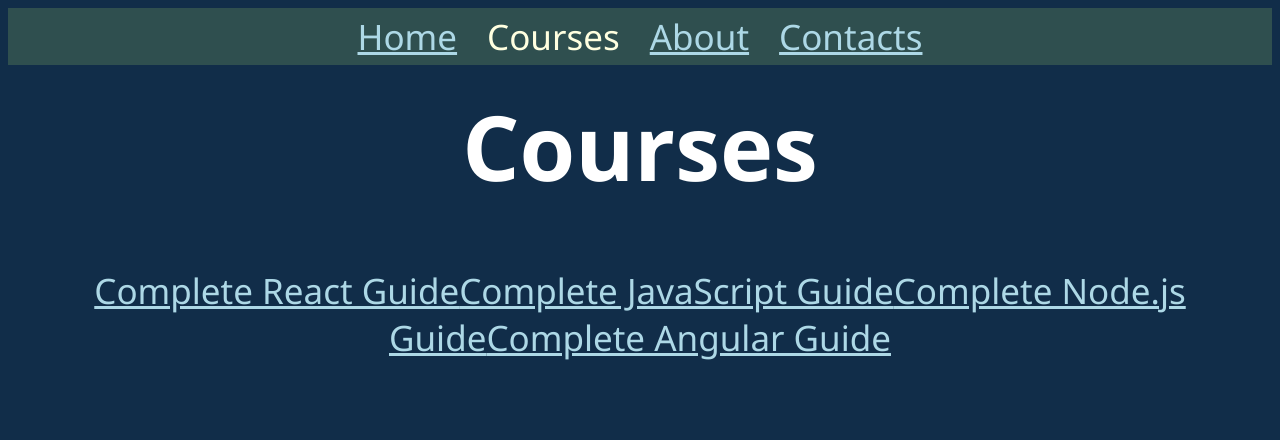
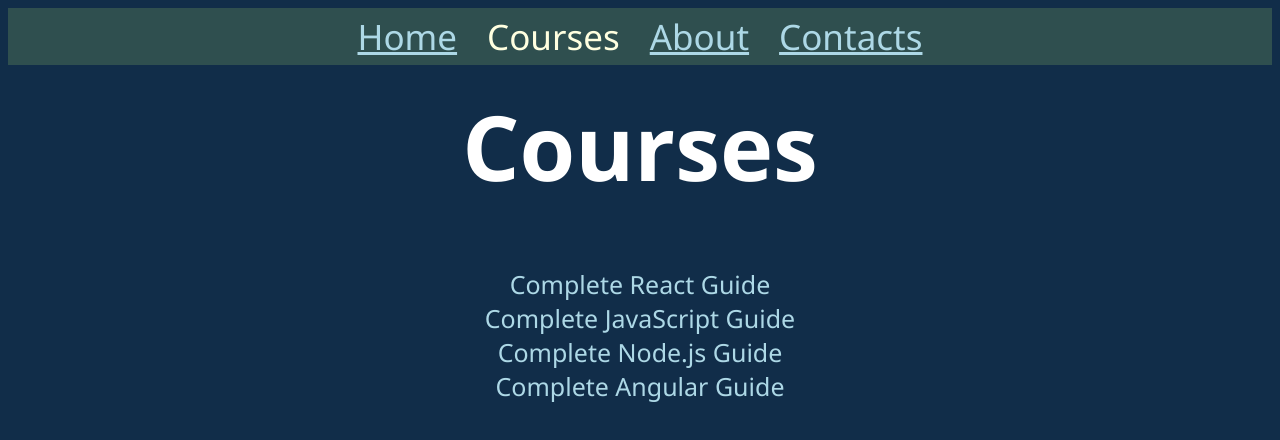
Before and after one commit to DenisKulik/react-router, a React (Create React App) app: page /react-router/courses in a window 1280 px wide. Shown: the top 440 px of the page. Built offline with nearby package versions, Linux system fonts and the light colour scheme.

Commit message:
add courses link styles

```diff
--- a/src/App.css
+++ b/src/App.css
@@ -11,6 +11,15 @@
 .activeLink {
     color: lightyellow;
     text-decoration: none;
+}
+
+.courseLink {
+    font-size: 25px;
+    text-decoration: none;
+}
+
+.courseLink:hover {
+    text-decoration: underline;
 }
 
 h1 {
--- a/src/components/Courses.jsx
+++ b/src/components/Courses.jsx
@@ -1,13 +1,18 @@
+import { Link } from 'react-router-dom';
 import courses from '../data/courses';
-import { Link } from 'react-router-dom';
 
 export default function Courses() {
     return (
         <>
             <h1>Courses</h1>
             {courses.map((course) => {
-                return <Link key={course.id}
-                             to={course.slug}>{course.title}</Link>;
+                return (
+                    <div key={course.id}>
+                        <Link to={course.slug} className="courseLink">
+                            {course.title}
+                        </Link>
+                    </div>
+                );
             })}
         </>
     );
```
